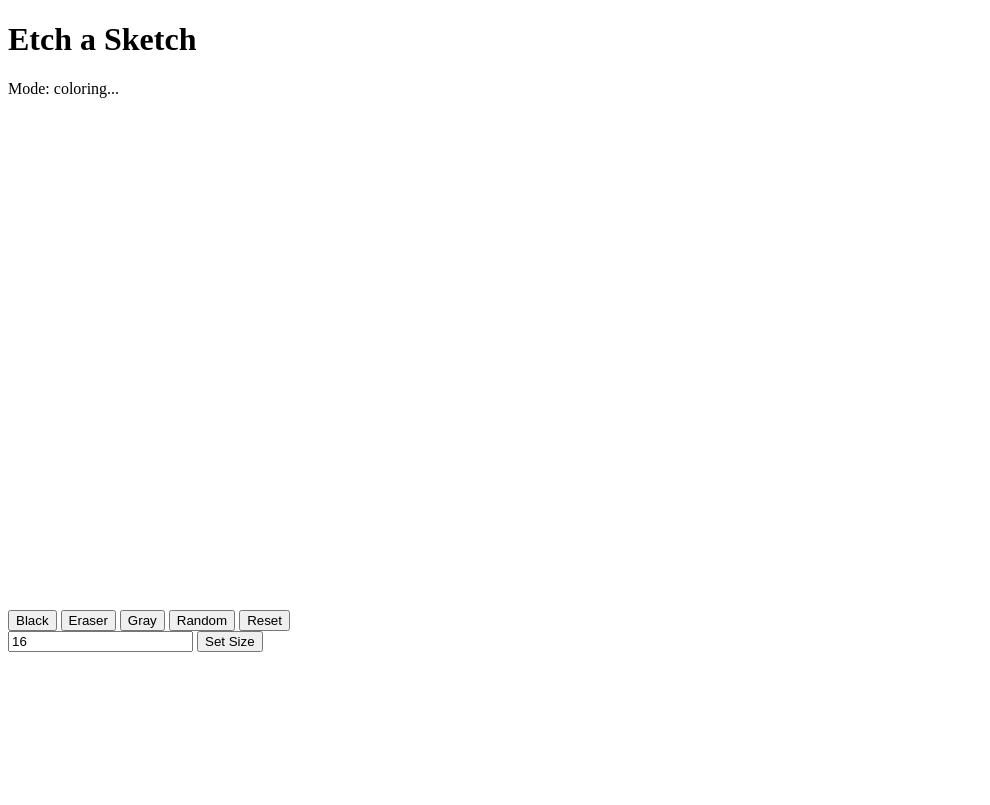
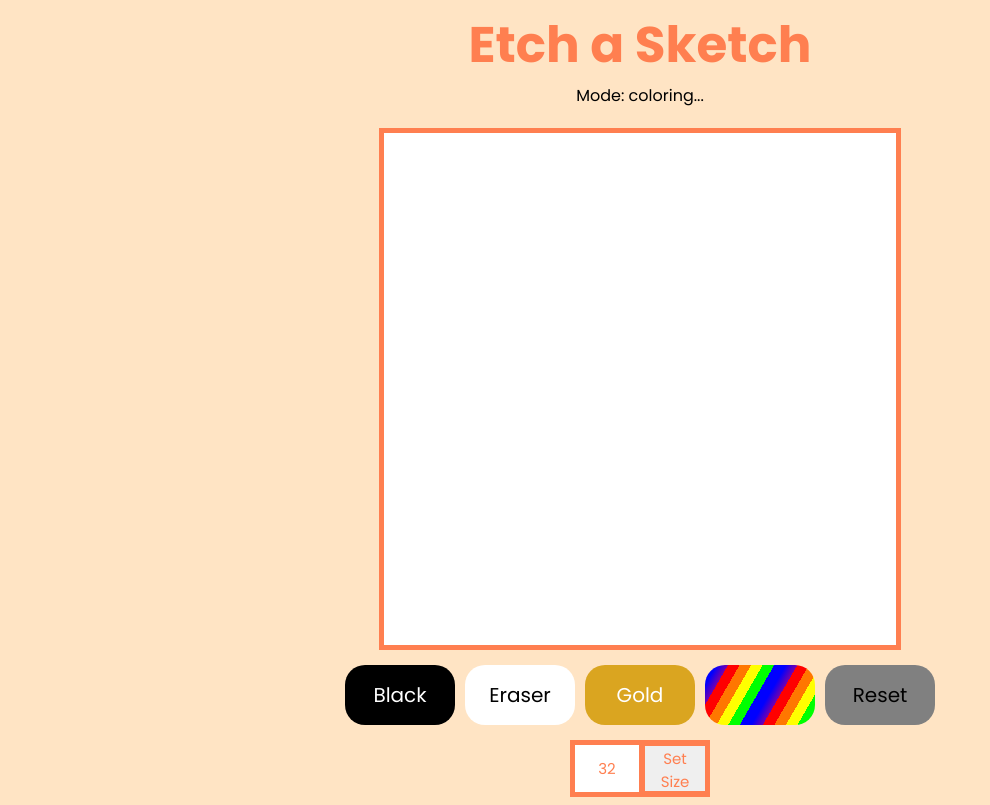
Before and after one commit to Saleh-Furqan/EtchASketch, a plain HTML site: page index.html in a window 1280 px wide. Shown: the whole page, without its empty margins (0-990 px from the left). Drawn offline with Linux system fonts and the light colour scheme.

Commit message:
final commit

```diff
--- a/app.js
+++ b/app.js
@@ -37,6 +37,9 @@ function colorSquare() {
 function changeColor(c) {
     color = c
 }
+
+
+
 function resetBoard() {
     let board = document.querySelector('.board')
     let squares = board.querySelectorAll('div')
@@ -56,4 +59,4 @@ document.querySelector('body').addEventListener('click', (e) => {
 })
 
 
-populateBoard(16)
+populateBoard(32)
--- a/index.html
+++ b/index.html
@@ -15,16 +15,16 @@
         <div class="content">
             <div class="board"></div>
             <div class="buttons">
-                <button onclick="changeColor('black')">Black</button>
-                <button onclick="changeColor('white')">Eraser</button>
-                <button onclick="changeColor('gray')">Gray</button>
-                <button onclick="changeColor('random')">Random</button>
-                <button onclick="resetBoard()">Reset</button>
+                <button id="btn" class="btn active" onclick="changeColor('black')">Black</button>
+                <button id="btn" class="btn" onclick="changeColor('white')">Eraser</button>
+                <button id="btn" class="btn" onclick="changeColor('goldenrod')">Gold</button>
+                <button id="btn" class="btn" onclick="changeColor('random')"></button>
+                <button id="btn" class="btn" onclick="resetBoard()">Reset</button>
 
             </div>
             <div class="input-container">
-                <input type="text" placeholder="size of board" value="16" onchange="changeSize(this.value)"/>
-                <button>Set Size</button>
+                <input type="text" placeholder="board x-y" value="32" onchange="changeSize(this.value)"/>
+                <button onclick="changeSize(input.value)">Set Size</button>
             </div>
         </div>
     </div>
--- a/style.css
+++ b/style.css
@@ -1,5 +1,96 @@
+@import url('https://fonts.googleapis.com/css2?family=Poppins:wght@300;400;500;600;700&display=swap');
+
+body {
+    background-color: bisque;
+    overflow: hidden;
+}
 .board {
     width: 512px;
     height: 512px;
     display: grid;
+    border: 5px solid coral;
 }
+.flex-container, .content {
+    font-family: 'Poppins', sans-serif;
+    display: flex;
+    align-items: center;
+    justify-content: center;
+    flex-direction: column;
+}
+.content {
+    gap: 10px;
+}
+.mode {
+    padding: 20px;
+    margin-top: -20px;
+}
+.title h1{
+    margin: 0;
+    padding: 0;
+    color: coral;
+}
+h1 {
+    font-size: 50px;
+}
+.buttons {
+    display: flex;
+    align-items: center;
+    justify-content: space-between;
+}
+.btn {
+    width: 110px;
+    height: 60px;
+    font-size: 20px;
+    font-family: 'Poppins',sans-serif;
+    border-radius: 20px;
+    border: none;
+    margin: 5px;
+    transition: 0.3s all ease;
+}
+.btn:hover {
+    box-shadow: 5px 5px gray;
+}
+.btn:focus {
+    border: 5px solid coral;
+}
+.flex-container .btn:nth-child(1) {
+    background-color: black;
+    color: white;
+}
+.flex-container .btn:nth-child(2) {
+    background-color: white;
+    color: black;
+}
+.flex-container .btn:nth-child(3) {
+    background-color: goldenrod;
+    color: white;
+}
+.flex-container .btn:nth-child(4) {
+    background:repeating-linear-gradient(120deg, #00f, #00f 10px, #70a 20px, #70a 20px, #f00 20px, #f00 30px, #f70 30px, #f70 40px, #ff0 40px, #ff0 50px, #0f0 50px, #0f0 60px);
+    color: black;
+}
+.flex-container .btn:nth-child(5) {
+    background-color: gray;
+    color: black;
+}
+.input-container {
+    display: flex;
+    align-items: center;
+    justify-content: space-between;
+    width: 130px;
+    border: 5px solid coral;
+    background-color: coral;
+}
+input, .input-container button {
+    font-family: 'Poppins', sans-serif;
+    border: none;
+    font-size: 15px;
+    width: 60px;
+    height: 45px;
+    color: coral;
+}
+input {
+    align-items: center;
+    justify-content: center;
+    text-align: center;
+}
```
